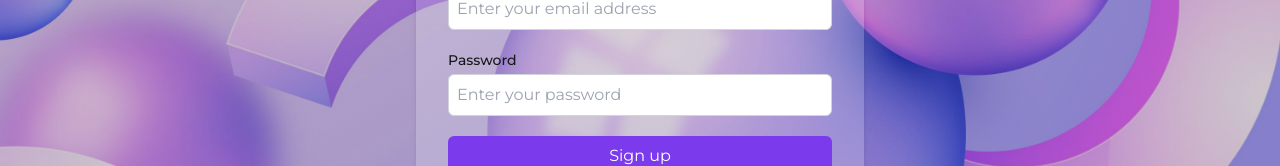
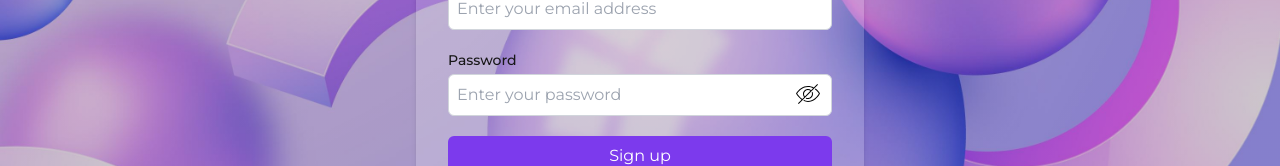
Before and after one commit to Shecuttt/eng-expert-system, a Next.js app: page /register in a window 1280 px wide. Shown: the part 379-545 px from the top of the page. Built offline with nearby package versions, Linux system fonts and the light colour scheme.

Commit message:
fix register

```diff
--- a/src/app/(auth)/register/page.js
+++ b/src/app/(auth)/register/page.js
@@ -9,6 +9,7 @@ import Swal from "sweetalert2";
 export default function page() {
     const [loading, setLoading] = useState(false);
     const [data, setData] = useState([]);
+    const [showPassword, setShowPassword] = useState(false);
     const [formData, setFormData] = useState({
         name: "",
         email: "",
@@ -74,6 +75,10 @@ export default function page() {
         }));
     };
 
+    const handleShowPassword = () => {
+        setShowPassword((show) => !show);
+    };
+
     return (
         <div className="flex items-center justify-center min-h-screen bg-utama">
             <div className="w-4/5 lg:w-full inset-4 lg:inset-0 max-w-md p-8 space-y-3 bg-white/20 rounded-lg shadow-md">
@@ -134,16 +139,45 @@ export default function page() {
                         >
                             Password
                         </label>
+                        <div className="relative flex items-center">
                             <input
-                            type="password"
+                                type={showPassword ? "text" : "password"}
                                 id="password"
+                                name="password"
                                 required
-                            name="password"
                                 value={formData.password}
                                 onChange={handleChange}
                                 className="block w-full p-2 mt-1 border border-gray-300 rounded-md focus:outline-none focus:ring-1 focus:ring-violet-500 dark:text-black"
                                 placeholder="Enter your password"
                             />
+                            <button
+                                type="button"
+                                className="absolute right-2 top-2 p-1"
+                                onClick={handleShowPassword}
+                            >
+                                {showPassword ? (
+                                    <svg
+                                        width="24"
+                                        height="24"
+                                        xmlns="http://www.w3.org/2000/svg"
+                                        fillRule="evenodd"
+                                        clipRule="evenodd"
+                                    >
+                                        <path d="M12.01 20c-5.065 0-9.586-4.211-12.01-8.424 2.418-4.103 6.943-7.576 12.01-7.576 5.135 0 9.635 3.453 11.999 7.564-2.241 4.43-6.726 8.436-11.999 8.436zm-10.842-8.416c.843 1.331 5.018 7.416 10.842 7.416 6.305 0 10.112-6.103 10.851-7.405-.772-1.198-4.606-6.595-10.851-6.595-6.116 0-10.025 5.355-10.842 6.584zm10.832-4.584c2.76 0 5 2.24 5 5s-2.24 5-5 5-5-2.24-5-5 2.24-5 5-5zm0 1c2.208 0 4 1.792 4 4s-1.792 4-4 4-4-1.792-4-4 1.792-4 4-4z" />
+                                    </svg>
+                                ) : (
+                                    <svg
+                                        width="24"
+                                        height="24"
+                                        xmlns="http://www.w3.org/2000/svg"
+                                        fillRule="evenodd"
+                                        clipRule="evenodd"
+                                    >
+                                        <path d="M8.137 15.147c-.71-.857-1.146-1.947-1.146-3.147 0-2.76 2.241-5 5-5 1.201 0 2.291.435 3.148 1.145l1.897-1.897c-1.441-.738-3.122-1.248-5.035-1.248-6.115 0-10.025 5.355-10.842 6.584.529.834 2.379 3.527 5.113 5.428l1.865-1.865zm6.294-6.294c-.673-.53-1.515-.853-2.44-.853-2.207 0-4 1.792-4 4 0 .923.324 1.765.854 2.439l5.586-5.586zm7.56-6.146l-19.292 19.293-.708-.707 3.548-3.548c-2.298-1.612-4.234-3.885-5.548-6.169 2.418-4.103 6.943-7.576 12.01-7.576 2.065 0 4.021.566 5.782 1.501l3.501-3.501.707.707zm-2.465 3.879l-.734.734c2.236 1.619 3.628 3.604 4.061 4.274-.739 1.303-4.546 7.406-10.852 7.406-1.425 0-2.749-.368-3.951-.938l-.748.748c1.475.742 3.057 1.19 4.699 1.19 5.274 0 9.758-4.006 11.999-8.436-1.087-1.891-2.63-3.637-4.474-4.978zm-3.535 5.414c0-.554-.113-1.082-.317-1.562l.734-.734c.361.69.583 1.464.583 2.296 0 2.759-2.24 5-5 5-.832 0-1.604-.223-2.295-.583l.734-.735c.48.204 1.007.318 1.561.318 2.208 0 4-1.792 4-4z" />
+                                    </svg>
+                                )}
+                            </button>
+                        </div>
                         {errors.password && (
                             <p className="text-red-500 text-xs mt-1">
                                 {errors.password}
--- /dev/null
+++ b/src/app/components/Skeleton.js
@@ -0,0 +1,27 @@
+// Skeleton.js hanya untuk percobaan
+const Skeleton = () => {
+    return (
+        <div className="animate-pulse">
+            <div className="flex justify-between space-x-3 p-3 bg-gray-300 rounded mb-2">
+                <div className="w-1/4 h-4 bg-gray-400 rounded"></div>
+                <div className="w-1/4 h-4 bg-gray-400 rounded"></div>
+                <div className="w-1/4 h-4 bg-gray-400 rounded"></div>
+                <div className="w-1/4 h-4 bg-gray-400 rounded"></div>
+            </div>
+            {/* Repeat for as many rows as you want to show */}
+            {Array.from({ length: 5 }).map((_, index) => (
+                <div
+                    key={index}
+                    className="flex justify-between space-x-3 p-3 bg-gray-300 rounded mb-2"
+                >
+                    <div className="w-1/4 h-4 bg-gray-400 rounded"></div>
+                    <div className="w-1/4 h-4 bg-gray-400 rounded"></div>
+                    <div className="w-1/4 h-4 bg-gray-400 rounded"></div>
+                    <div className="w-1/4 h-4 bg-gray-400 rounded"></div>
+                </div>
+            ))}
+        </div>
+    );
+};
+
+export default Skeleton;
```
Lines whose indentation alone changed are shown as unchanged.
